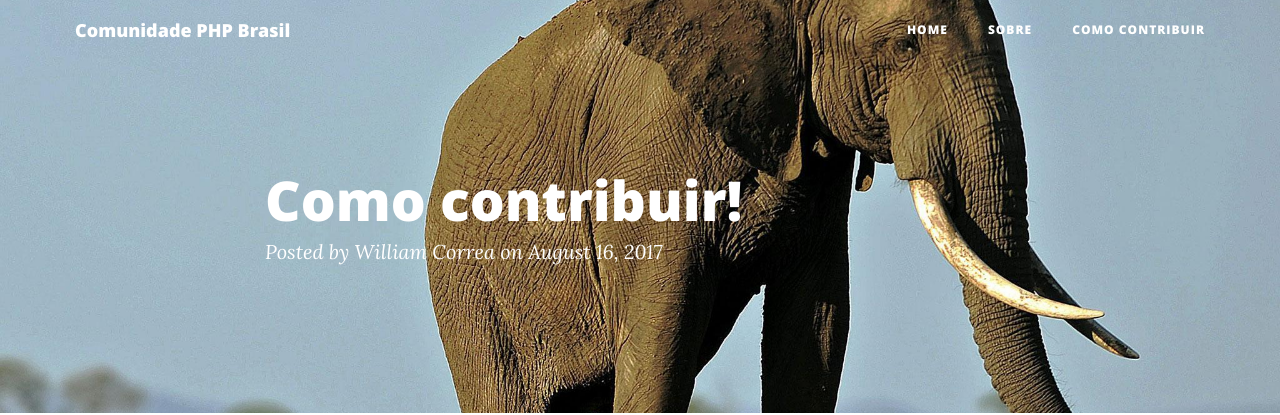
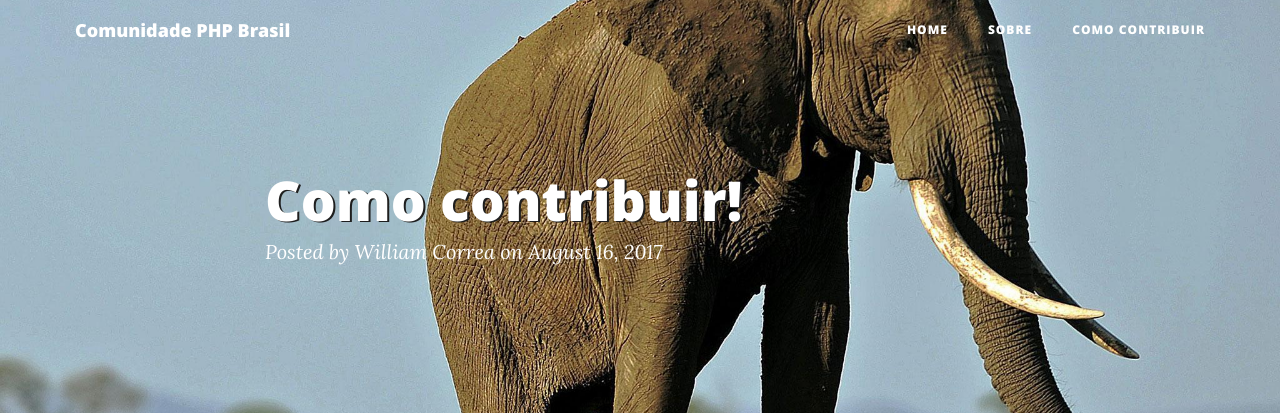
Before and after one commit to brasil-php/blog, a Jekyll site: the page built from _posts/2017-08-15-como-contribuir.markdown, in a window 1280 px wide. Shown: the top 415 px of the page. Built offline with Jekyll 4.4.1, drawn with Linux system fonts in a browser that asks for light colours.

Commit message:
Update post.html
add text-shadow in post title.

```diff
--- a/_layouts/post.html
+++ b/_layouts/post.html
@@ -7,7 +7,7 @@ layout: default
         <div class="row">
             <div class="col-lg-8 col-lg-offset-2 col-md-10 col-md-offset-1">
                 <div class="post-heading">
-                    <h1>{{ page.title }}</h1>
+                    <h1 style="text-shadow: 2px 1px 0px rgb(30, 30, 30);">{{ page.title }}</h1>
                     {% if page.subtitle %}
                     	<h2 class="subheading">{{ page.subtitle }}</h2>
                     {% endif %}
```
